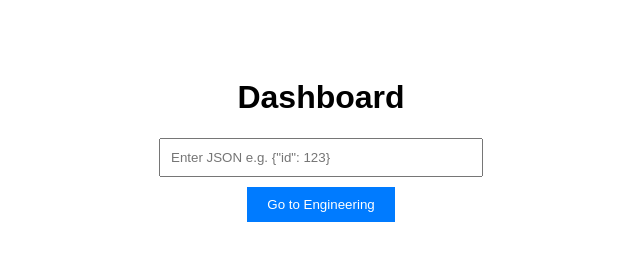
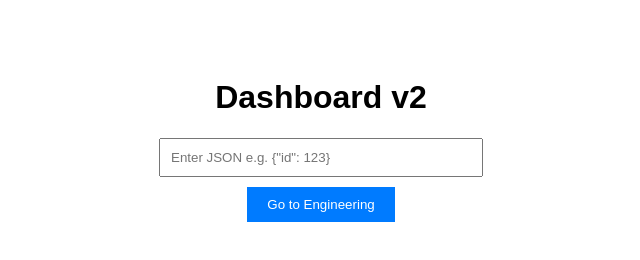
Before and after one commit to triptych73/triptych73, a plain HTML site: page Index.html in a window 1280 px wide. Shown: the whole page, without its empty margins (319-959 px from the left). Drawn offline with Linux system fonts and the light colour scheme.

Commit message:
Update Index.html

```diff
--- a/Index.html
+++ b/Index.html
@@ -14,7 +14,7 @@
 </head>
 <body>
 
-    <h1>Dashboard</h1>
+    <h1>Dashboard v2</h1>
 
     <input type="text" id="jsonInput" placeholder='Enter JSON e.g. {"id": 123}'>
     <br>
```
